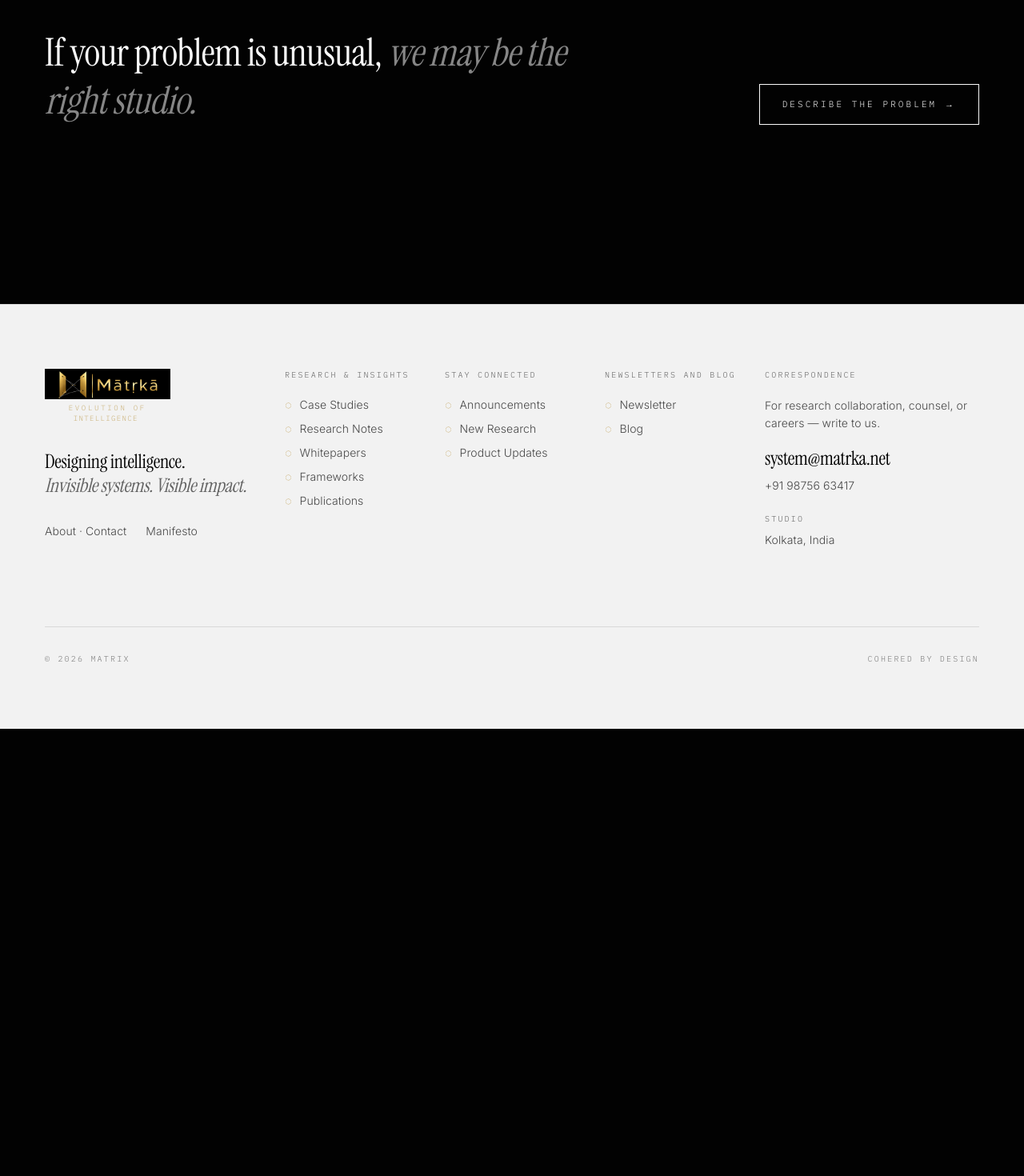
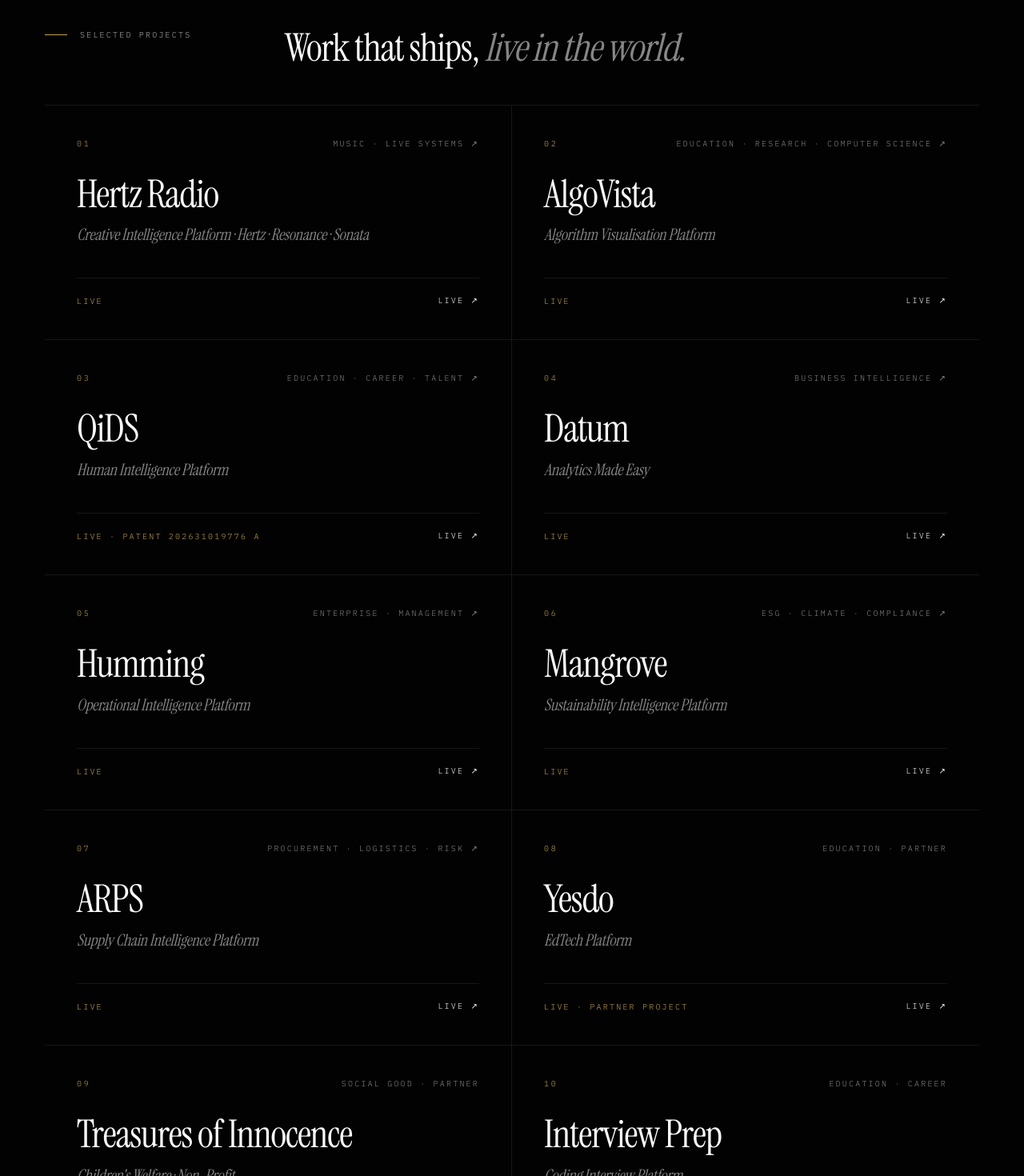
Before and after one commit to soham999a/Matrix-Web, a Next.js app: page /agency in a window 1280 px wide. Shown: the part 2100-3570 px from the top of the page at 80% size. Before the commit the page ends 3011 px from the top, so only its background shows below. Built offline with nearby package versions, Linux system fonts and the light colour scheme.

Commit message:
Route portfolio door to agency page with all 12 project cards

```diff
--- a/src/app/agency/page.tsx
+++ b/src/app/agency/page.tsx
@@ -1,3 +1,4 @@
+import Link from "next/link";
 import { PageShell, Section, Eyebrow } from "@/components/matrix/Chrome";
 import { pageSeo } from "@/lib/seo";
 import { Threads } from "@/components/matrix/Metaphors";
@@ -22,6 +23,112 @@ export const metadata = pageSeo({
     description: "Threads woven into fabric. Custom intelligence for specific problems.",
   },
 });
+
+const projects = [
+  {
+    n: "01",
+    t: "Hertz Radio",
+    tag: "Creative Intelligence Platform · Hertz · Resonance · Sonata",
+    domain: "Music · Live Systems",
+    dh: "/capabilities/design",
+    s: "Live",
+    live: "http://fm.matrka.net/",
+  },
+  {
+    n: "02",
+    t: "AlgoVista",
+    tag: "Algorithm Visualisation Platform",
+    domain: "Education · Research · Computer Science",
+    dh: "/capabilities/education",
+    s: "Live",
+    live: "https://algovista.matrka.net/",
+  },
+  {
+    n: "03",
+    t: "QiDS",
+    tag: "Human Intelligence Platform",
+    domain: "Education · Career · Talent",
+    dh: "/capabilities/education",
+    s: "Live · Patent 202631019776 A",
+    live: "https://qids.matrka.net/",
+  },
+  {
+    n: "04",
+    t: "Datum",
+    tag: "Analytics Made Easy",
+    domain: "Business Intelligence",
+    dh: "/capabilities/systems",
+    s: "Live",
+    live: "https://datum.matrka.net/",
+  },
+  {
+    n: "05",
+    t: "Humming",
+    tag: "Operational Intelligence Platform",
+    domain: "Enterprise · Management",
+    dh: "/capabilities/systems",
+    s: "Live",
+    live: "https://humming.matrka.net/",
+  },
+  {
+    n: "06",
+    t: "Mangrove",
+    tag: "Sustainability Intelligence Platform",
+    domain: "ESG · Climate · Compliance",
+    dh: "/capabilities/sustainability",
+    s: "Live",
+    live: "https://mangrove.matrka.net/",
+  },
+  {
+    n: "07",
+    t: "ARPS",
+    tag: "Supply Chain Intelligence Platform",
+    domain: "Procurement · Logistics · Risk",
+    dh: "/capabilities/systems",
+    s: "Live",
+    live: "https://arps.matrka.net/",
+  },
+  {
+    n: "08",
+    t: "Yesdo",
+    tag: "EdTech Platform",
+    domain: "Education · Partner",
+    s: "Live · Partner Project",
+    live: "https://www.yesdo.co.in/",
+  },
+  {
+    n: "09",
+    t: "Treasures of Innocence",
+    tag: "Children's Welfare · Non-Profit",
+    domain: "Social Good · Partner",
+    s: "Live · Partner Project",
+    live: "https://www.treasuresofinnocence.org/",
+  },
+  {
+    n: "10",
+    t: "Interview Prep",
+    tag: "Coding Interview Platform",
+    domain: "Education · Career",
+    s: "Live",
+    live: "https://codinginterview.matrka.net/",
+  },
+  {
+    n: "11",
+    t: "Supergearz",
+    tag: "E-commerce Platform",
+    domain: "Commerce · Partner",
+    s: "Live · Partner Project",
+    live: "https://www.supergearz.com/",
+  },
+  {
+    n: "12",
+    t: "Guardian Holidays",
+    tag: "Travel Agency",
+    domain: "Travel · Partner",
+    s: "Live · Partner Project",
+    live: "https://www.guardianholidays.co.in/",
+  },
+];
 
 export default function Agency() {
   return (
@@ -106,6 +213,65 @@ export default function Agency() {
       </Section>
 
       <Section className="py-24 border-t border-border">
+        <div className="grid grid-cols-12 gap-6 sm:gap-8 mb-12">
+          <div className="col-span-12 md:col-span-3">
+            <Eyebrow>Selected Projects</Eyebrow>
+          </div>
+          <h2 className="col-span-12 md:col-span-9 font-display text-4xl md:text-5xl leading-[0.98] tracking-tight">
+            Work that ships,{" "}
+            <span className="italic text-muted-foreground">live in the world.</span>
+          </h2>
+        </div>
+        <div className="grid grid-cols-12">
+          {projects.map((p, i) => (
+            <article
+              key={p.t}
+              className={`col-span-12 md:col-span-6 border-t border-border p-8 md:p-10 min-h-[240px] md:min-h-[280px] flex flex-col justify-between
+                          ${i % 2 === 0 ? "md:border-r" : ""}
+                          ${i >= projects.length - 2 ? "md:border-b" : ""}`}
+            >
+              <div>
+                <div className="flex items-baseline justify-between">
+                  <span className="font-mono text-[10px] tracking-[0.28em] text-gold">{p.n}</span>
+                  {p.dh ? (
+                    <Link
+                      href={p.dh}
+                      className="font-mono text-[10px] tracking-[0.22em] uppercase text-muted-foreground hover:text-gold transition-colors duration-500"
+                    >
+                      {p.domain} ↗
+                    </Link>
+                  ) : (
+                    <span className="font-mono text-[10px] tracking-[0.22em] uppercase text-muted-foreground">
+                      {p.domain}
+                    </span>
+                  )}
+                </div>
+                <h3 className="font-display text-4xl md:text-5xl tracking-tight leading-[1.02] mt-8">
+                  {p.t}
+                </h3>
+                <p className="font-display text-xl italic text-muted-foreground mt-3">{p.tag}</p>
+              </div>
+              <div className="mt-10 border-t border-border pt-5 flex items-center justify-between gap-4">
+                <span className="font-mono text-[10px] tracking-[0.22em] uppercase text-gold">
+                  {p.s}
+                </span>
+                {p.live && (
+                  <a
+                    href={p.live}
+                    target="_blank"
+                    rel="noopener noreferrer"
+                    className="font-mono text-[10px] tracking-[0.22em] uppercase text-foreground border-b border-gold/0 hover:border-gold transition-colors duration-500"
+                  >
+                    Live ↗
+                  </a>
+                )}
+              </div>
+            </article>
+          ))}
+        </div>
+      </Section>
+
+      <Section className="py-24 border-t border-border">
         <div className="grid grid-cols-12 gap-6 sm:gap-8 items-end">
           <p className="col-span-12 md:col-span-7 font-display text-3xl md:text-5xl leading-tight">
             If your problem is unusual,{" "}
--- a/src/app/page.tsx
+++ b/src/app/page.tsx
@@ -40,8 +40,15 @@ export default function Index() {
       <Section className="grain relative isolate overflow-hidden min-h-[100svh] pt-28 pb-20 flex flex-col">
         {/* hero background — looping neural animation */}
         <div aria-hidden="true" className="absolute inset-0 -z-10 overflow-hidden">
-          <video autoPlay muted loop playsInline className="h-full w-full object-cover opacity-40">
-            <source src="/neuron-hero.mp4" type="video/mp4" />
+          <video
+            autoPlay
+            muted
+            loop
+            playsInline
+            poster="/neuron-hero-poster.jpg"
+            className="h-full w-full object-cover opacity-40"
+          >
+            <source src="/neuron-hero-720p.mp4" type="video/mp4" />
           </video>
           <div className="absolute inset-0 bg-gradient-to-b from-background/60 via-background/30 to-background" />
         </div>
@@ -427,10 +434,10 @@ export default function Index() {
           <div className="grid grid-cols-12">
             {[
               {
-                to: "/identity",
+                to: "/agency",
                 n: "00",
-                t: "Visual Foundation",
-                k: "The system before the systems",
+                t: "Our Portfolio",
+                k: "Every project and platform, one place",
               },
               { to: "/manifesto", n: "01", t: "The Manifesto", k: "Twelve theses, in full" },
               { to: "/research", n: "02", t: "Research", k: "Open notebooks, slow questions" },
```
